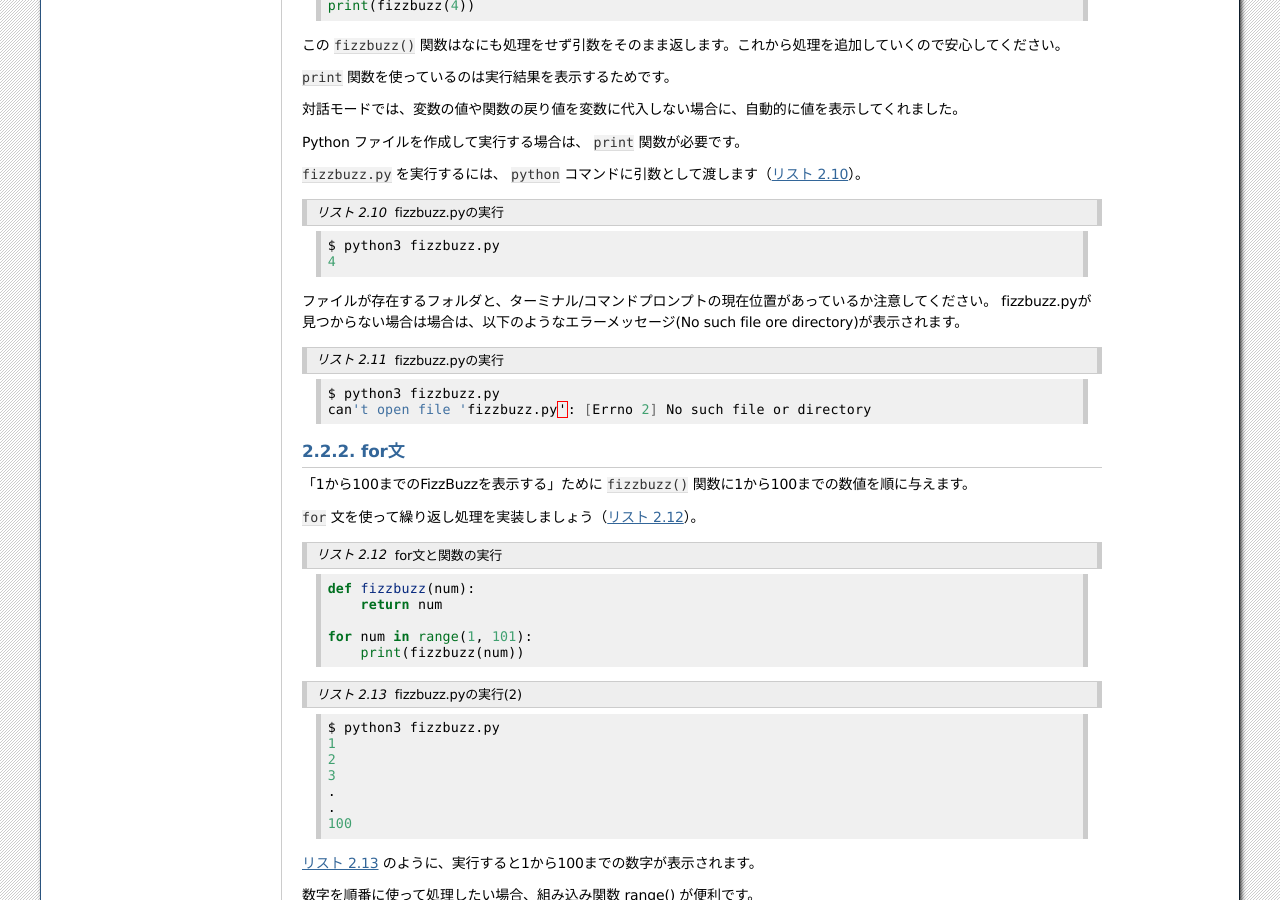
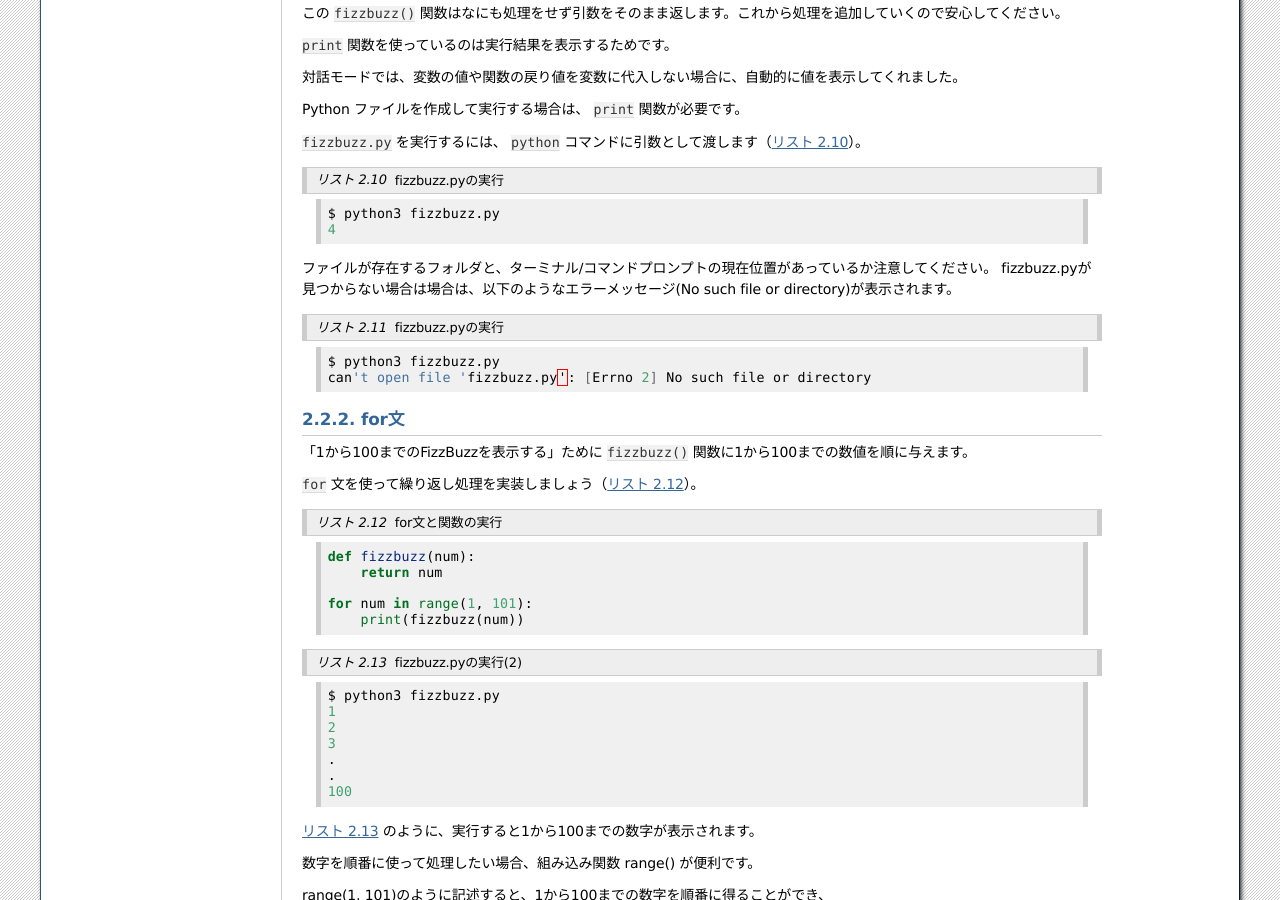
Before and after one commit to pyconjp/pycamp.pycon.jp, a Sphinx documentation site: the page built from source/textbook/2_intro.rst, in a window 1280 px wide and 900 px high, scrolled down 3645 px. Built offline with Sphinx 7.4.7, drawn with Linux system fonts in a browser that asks for light colours; some of the changed text lies outside the part shown.

Commit message:
2017年4月16に開催された「尾道Python3入門勉強会(もくもく会)」で見つけた不具合の報告。

```diff
--- a/source/textbook/2_intro.rst
+++ b/source/textbook/2_intro.rst
@@ -264,7 +262,7 @@ Python ファイルを作成して実行する場合は、 ``print`` 関数が
     4
 
 ファイルが存在するフォルダと、ターミナル/コマンドプロンプトの現在位置があっているか注意してください。
-fizzbuzz.pyが見つからない場合は場合は、以下のようなエラーメッセージ(No such file ore directory)が表示されます。
+fizzbuzz.pyが見つからない場合は場合は、以下のようなエラーメッセージ(No such file or directory)が表示されます。
 
 .. _exec-fizzbuzz-error:
 
```
Also changed, not shown: other parts of source/textbook/2_intro.rst (+1 -3 lines).
